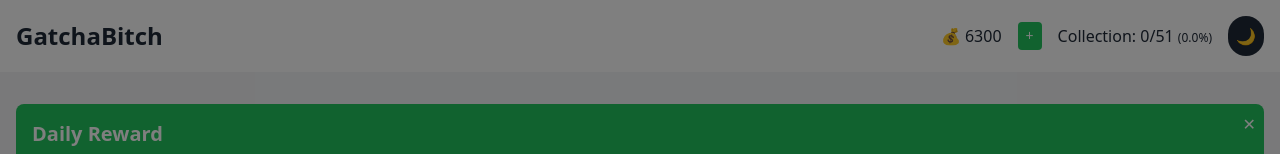
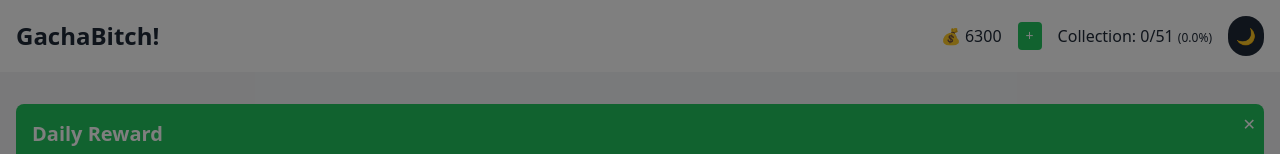
Before and after one commit to e-t-o-v-o/gachabitch, a React (Create React App) app: page / in a window 1280 px wide. Shown: the top 154 px of the page. Built offline with nearby package versions, Linux system fonts and the light colour scheme.

Commit message:
name fix

```diff
--- a/src/components/Header.tsx
+++ b/src/components/Header.tsx
@@ -15,7 +15,7 @@
   return (
     <header className={`py-4 ${darkMode ? 'bg-gray-800 text-white' : 'bg-white text-gray-800'}`}>
       <div className="container mx-auto px-4 flex justify-between items-center">
-        <h1 className="text-2xl font-bold">GatchaBitch</h1>
+        <h1 className="text-2xl font-bold">GachaBitch!</h1>
         <div className="flex space-x-4 items-center">
           <span>💰 {credits}</span>
           <button
```
